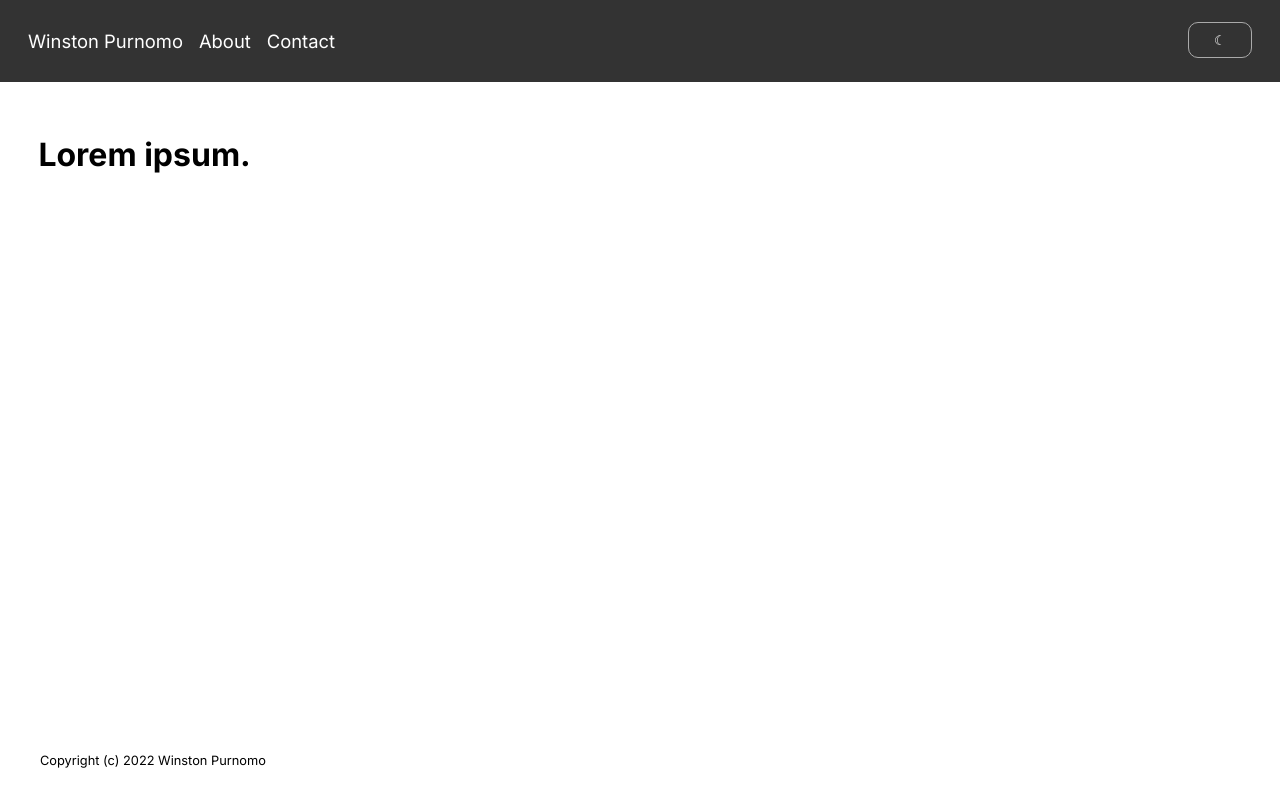
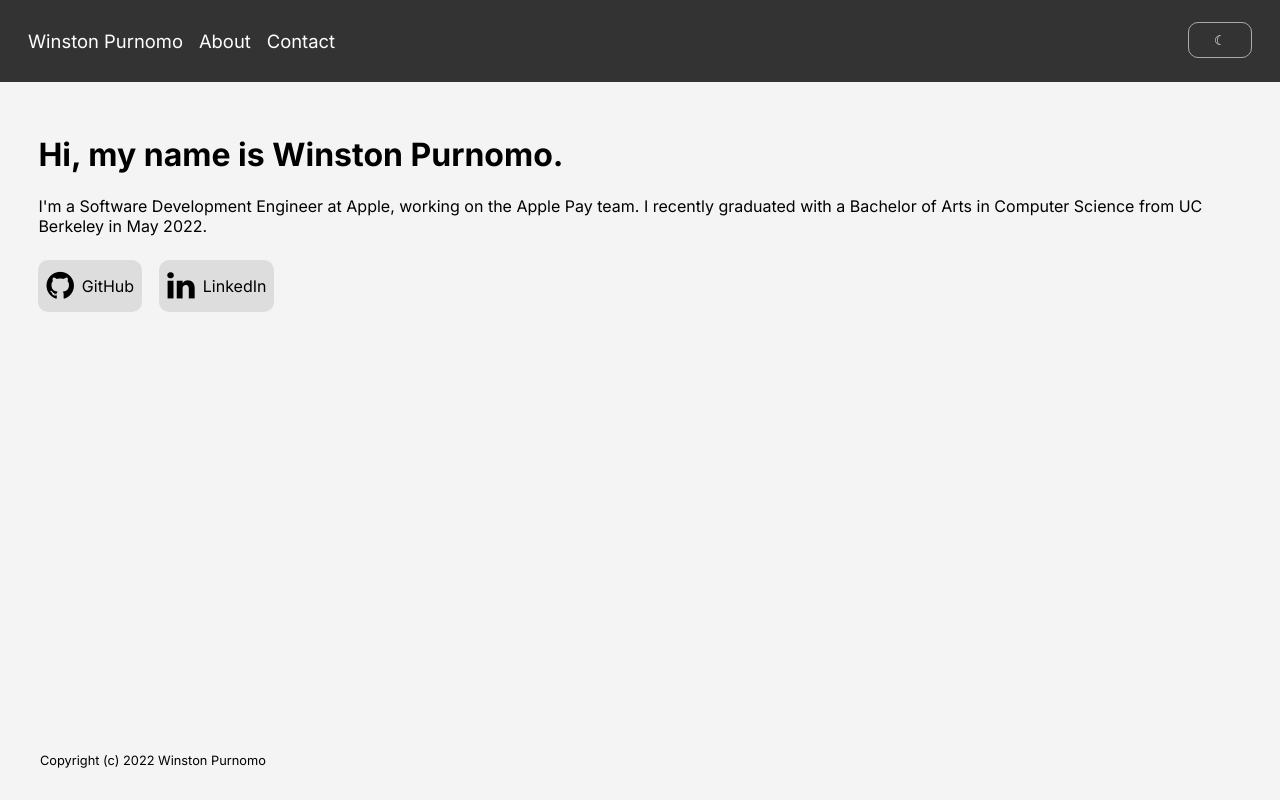
Before and after one commit to winstonpurnomo/autobiography, a PHP site: page /pages/index.html in a window 1280 px wide. Run offline with PHP 8.4, Linux system fonts and the light colour scheme.

Commit message:
added social buttons, made background gray

```diff
--- a/main.css
+++ b/main.css
@@ -7,7 +7,7 @@
 }
 
 body {
-    background-color: #fff;
+    background-color: rgb(244, 244, 244);
     color: #000;
     font-family: "Inter", sans-serif;
     font-size: var(--text);
@@ -30,7 +30,36 @@ body {
     min-height: calc(100vh - (var(--nav-text) + 72px) - calc(var(--text-small) * 8));
 }
 
-/* -- NAVBAR -- */
+.social-row {
+    display: inline;
+    margin: 0;
+    padding: 0;
+}
+
+.social-button {
+    display: inline-block;
+    background-color: #ddd;
+    border: none;
+    border-radius: 10px;
+    margin: 1vh 1vw 1vh 0;
+    padding: 0px 8px;
+}
+
+.social-button p{
+    display: inline-block;
+    text-decoration: none;
+    vertical-align: middle;
+    color: #000;
+}
+
+.fa {
+    vertical-align: middle;
+    text-decoration: none;
+    padding-right: 8px;
+    color: #000;
+  }
+
+/* -- Navigation Bar. -- */
 nav {
     overflow: hidden;
     position: sticky;
@@ -55,11 +84,6 @@ button {
     border-radius: 10px;
     color: #fff;
 }
-
-/* Ensure the nav content does not write to edge. */
-/* #nav-wrapper {
-    margin: 0px 20px 0px;
-} */
 
 nav a {
     float: left;
--- a/pages/index.html
+++ b/pages/index.html
@@ -6,6 +6,7 @@
     <meta name="viewport" content="width=device-width, initial-scale=1.0">
     <title>Contact | Winston Purnomo</title>
     <link rel="stylesheet" type="text/css" href="/main.css">
+    <link rel="stylesheet" href="https://cdnjs.cloudflare.com/ajax/libs/font-awesome/4.7.0/css/font-awesome.min.css">
     <style>
         @import url('https://fonts.googleapis.com/css2?family=Inter:wght@100;200;300;400;500;600;700;800;900&display=swap');
     </style>
@@ -14,7 +15,12 @@
     <script src="/app.js"></script>
     <div id="nav"></div>
     <div id="content">
-        <h1>Lorem ipsum.</h1>
+        <h1>Hi, my name is Winston Purnomo.</h1>
+        <p>I'm a Software Development Engineer at Apple, working on the Apple Pay team. I recently graduated with a Bachelor of Arts in Computer Science from UC Berkeley in May 2022.</p>
+        <ul class="social-row">
+            <li class="social-button"><a href="https://www.github.com/winstonpurnomo"><i class="fa fa-github fa-2x"></i><p>GitHub</p></a></li>
+            <li class="social-button"><a href="https://www.linkedin.com/wpurnomo"><i class="fa fa-linkedin fa-2x"></i><p>LinkedIn</p></a></li>
+        </ul>
     </div>
     <div id="footer-wrap"></div>
 </body>
```
